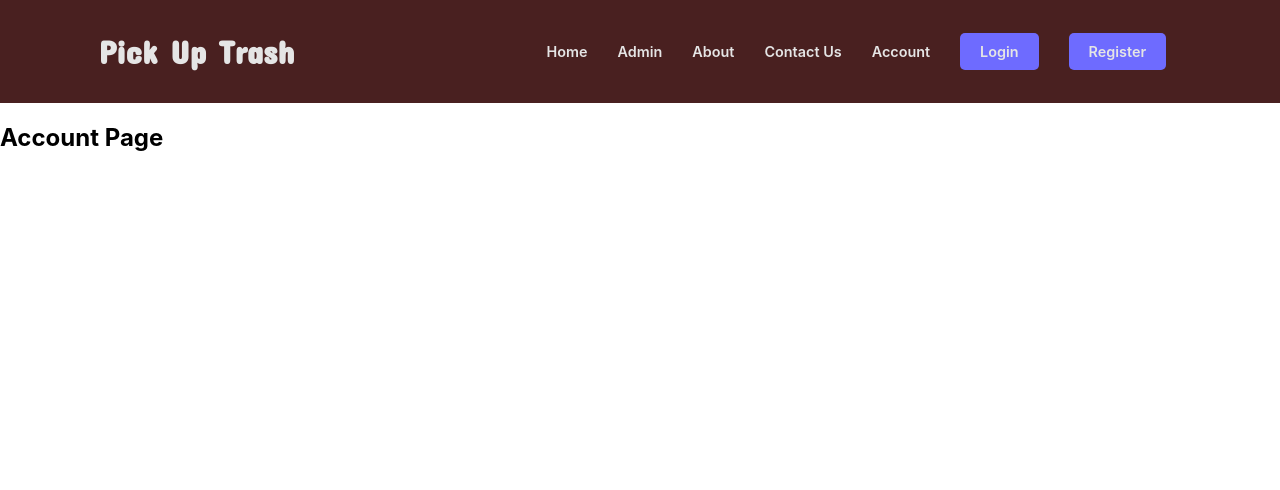
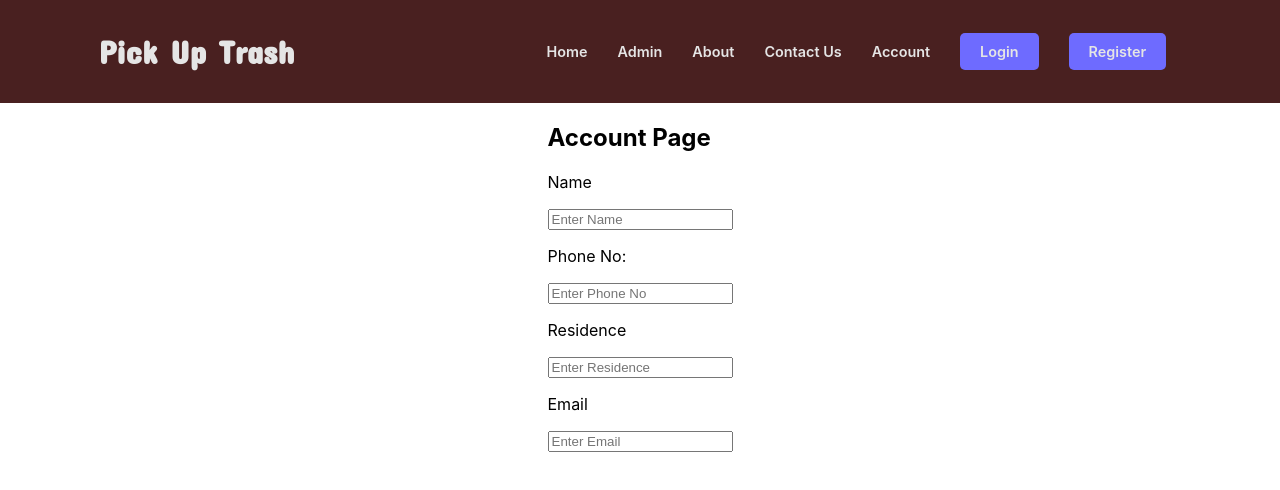
Before and after one commit to kiborgok/pick-up-trash, a React (Create React App) app: page /account in a window 1280 px wide. Shown: the top 490 px of the page. Built offline with nearby package versions, Linux system fonts and the light colour scheme; the HTML template or start-up script is replaced by a standard one.

Commit message:
feature: adding form - added account page form into the AccountPage component

```diff
--- a/src/components/account/AccountPage.jsx
+++ b/src/components/account/AccountPage.jsx
@@ -3,8 +3,64 @@ import {useState} from 'react';
 
 function AccountPage(){
     return(
-        <h2>Account Page</h2>
-    );
+<div className="container">
+<div class="Acc-form">
+<h2>Account Page</h2>
+  <form>
+    <p>Name</p>
+    <input type="text" placeholder="Enter Name" name="name" required></input>
+
+    <p>Phone No:</p>
+        <input type="Phone No" placeholder="Enter Phone No" name="Phone" required></input>
+
+    <p>Residence</p>
+        <input type="Residence" placeholder="Enter Residence" name="Residence" required></input>
+
+    <p>Email</p>
+        <input type="Email" placeholder="Enter Email" name="Email" required></input>
+
+    {/* <button type="submit" class="btn">Submit</button> */}
+  </form>
+</div>
+</div>
+    )
 }
 
+
+// class Form extends Component{
+//     constructor(props) {
+//         super(props)
+//         this.state = {
+//             Name: "",
+//             PhoneNo:"",
+//             Residence:"",
+//             Email:"",
+//         }
+//         this.handleSubmit=this.handleSubmit.bind(this)
+//     }
+//     namehandler = (event) =>{
+//         this.setState({
+//             name: event.target.value
+//         })
+//     }
+//     phonehandler = (event) =>{
+//             this.setState({
+//                 phoneNo: event.target.value
+//             })
+//     }
+//     residencehandler = (event) =>{
+//                 this.setState({
+//                     residence: event.target.value
+//                 })
+//     }
+//     emailhandler = (event) =>{
+//                     this.setState({
+//                         email: event.target.value
+//                     })
+//     }
+// }
+//         handleSubmit = (event) => {
+//             alert
+//         }
+
 export default AccountPage;
```
